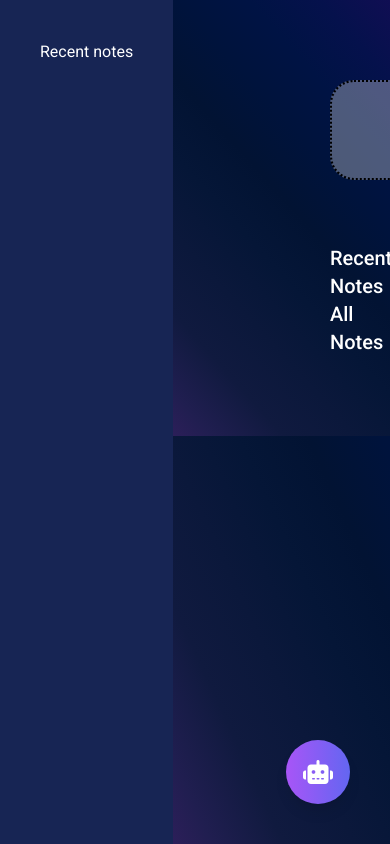
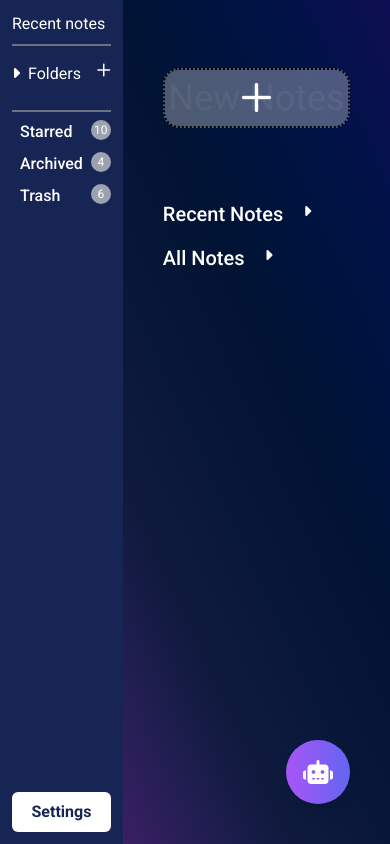
Before and after one commit to codynego/cerenote, a React (Vite) app in the folder frontend/: page /dashboard in a window 390 px wide. Built offline with nearby package versions, Linux system fonts and the light colour scheme.

Commit message:
refactor Dashboard layout for improved responsiveness, update ListCard and ListNotes styles, and enhance SideBar with additional section

```diff
--- a/frontend/src/App.tsx
+++ b/frontend/src/App.tsx
@@ -4,6 +4,20 @@ import { Login } from "./pages/authentication/Login";
 import { Signup } from "./pages/authentication/Signup";
 import { AuthProvider } from "./context/AuthProvider";
 import { Dashboard } from "./pages/Dashboard";
+
+import { useAuth } from '@/context/AuthProvider';
+import { Navigate } from 'react-router-dom';
+
+const ProtectedRoute = ({ element }: { element: JSX.Element }) => {
+  const { isAuthenticated } = useAuth();
+
+  if (!isAuthenticated) {
+    return <Navigate to="/login" replace />;
+  }
+
+  return element;
+};
+
 
 function App() {
   return (
@@ -13,7 +27,7 @@ function App() {
           <Route path="/" element={<Home />} />
           <Route path="/login" element={<Login />} />
           <Route path="/signup" element={<Signup />} />
-          <Route path="/dashboard" element={<Dashboard />} />
+          <Route path="/dashboard" element={<ProtectedRoute element={<Dashboard />} />} />
         </Routes>
       </BrowserRouter>
     </AuthProvider>
--- /dev/null
+++ b/frontend/src/components/Category.tsx
@@ -0,0 +1,19 @@
+import React from 'react';
+
+
+interface CategoryProps {
+  title: string;
+  count: number;
+}
+
+export const Category: React.FC<CategoryProps> = ({ title, count }) => {
+
+  return (
+      <div className='ml-2 flex gap-2 cursor-pointer justify-between pt-2'>
+        <div>
+            <h1>{title}</h1>
+        </div>
+        <div className='rounded-full w-5 h-5 text-xs flex justify-center items-center bg-gray-400'>{count}</div>
+    </div>
+  )
+}
--- /dev/null
+++ b/frontend/src/components/DirCategory.tsx
@@ -0,0 +1,16 @@
+import React from 'react';
+import {DropDown} from './DropDown'; // Adjust the path as necessary
+
+interface DirCategoryProps {
+  title: string;
+}
+
+export const DirCategory: React.FC<DirCategoryProps> = ({ title }) => {
+  const [dropDown, setDropDown] = React.useState(false);
+  return (
+      <div className='ml-2 flex gap-2 cursor-pointer'>
+        <DropDown dropDown={dropDown} setDropDown={setDropDown} />
+        <h2>{title}</h2>
+    </div>
+  )
+}
--- /dev/null
+++ b/frontend/src/components/DropDown.tsx
@@ -0,0 +1,14 @@
+interface DropDownProps {
+    dropDown: boolean;
+    setDropDown: (dropDown: boolean) => void;
+}
+
+export const DropDown = ({ dropDown, setDropDown }: DropDownProps) => {
+  return (
+    <div>
+        <div onClick={() => setDropDown(!dropDown)}>
+            {dropDown ? <i className="fa-solid fa-caret-down" ></i> : <i className="fa-solid fa-caret-right" ></i>}
+        </div>
+    </div>
+  )
+}
--- a/frontend/src/components/ListCard.tsx
+++ b/frontend/src/components/ListCard.tsx
@@ -1,7 +1,7 @@
 
 export const ListCard = () => {
   return (
-    <div className="bg-white text-black p-5 rounded-3xl h-[100px]">
+    <div className="bg-white text-black p-5 rounded-2xl h-[60px] md:h-[80px]">
         <h1>Card List</h1>
     </div>
   )
--- a/frontend/src/components/ListNotes.tsx
+++ b/frontend/src/components/ListNotes.tsx
@@ -1,5 +1,6 @@
 import React from "react";
 import { ListCard } from "./ListCard";
+import { DropDown } from "./DropDown";
 
 interface ListNotesProps {
   title: string;
@@ -8,25 +9,21 @@ interface ListNotesProps {
 export const ListNotes = ({ title }: ListNotesProps) => {
     const [dropDown, setDropDown] = React.useState(false);
   return (
-    <div className="">
-        <div className="flex gap-10">
+    <div className="py-2 overflow-x-hidden">
+        <div className="flex gap-5">
         <h1 className="text-xl">{title}</h1>
-        <div onClick={() => setDropDown(!dropDown)} className="duration-1000">
-        {dropDown ? <i className="fa-solid fa-caret-down" ></i> : <i className="fa-solid fa-caret-right" ></i>}
-        </div>
+        <DropDown dropDown={dropDown} setDropDown={setDropDown} />
         </div>
         {
             dropDown ?
-            <div className="grid grid-cols-3 gap-5 my-3 duration-1000">
+            <div className="grid grid-cols-2 lg:grid-cols-3 gap-5 my-3">
                 <ListCard/>
                 <ListCard/>
                 <ListCard/>
                 <ListCard/>
                 <ListCard/>
                 <ListCard/>
-                <ListCard/>
-                <ListCard/>
-                <ListCard/>
+
             </div> : null
         }
     </div>
--- a/frontend/src/components/SideBar.tsx
+++ b/frontend/src/components/SideBar.tsx
@@ -1,10 +1,40 @@
+import React from 'react';
+import { DropDown } from './DropDown';
+import { DirCategory } from './DirCategory';
+import { Category } from './Category';
 
 export const SideBar = () => {
+    const [dropDown, setDropDown] = React.useState(false);
   return (
-    <div className="md:w-1/5 h-screen bg-blue-950  shadow-slate-300 p-10 fixed">
+    <div className='md:w-1/5 h-screen bg-blue-950  shadow-slate-300 p-3 md:p-7 flex flex-col justify-between'>
+      <div className="">
         <div className="">
             <h2>Recent notes</h2>
         </div>
+        <div className='border-b-2 border-t-2 mt-2 pt-4 pb-4 border-gray-500'>
+          <div className="flex justify-between ">
+            <div className='flex gap-2 cursor-pointer mb-2'>
+                <DropDown dropDown={dropDown} setDropDown={setDropDown} />
+                <h2>Folders</h2>
+              </div>
+              <i className="fa-regular fa-plus cursor-pointer"></i>
+          </div>
+          {dropDown ?
+          <div className='flex flex-col gap-2'>
+            <DirCategory title="Personal Media" />
+            <DirCategory title="Work" />
+            <DirCategory title="School" />
+          </div> : null}
+        </div>
+        <div>
+          <Category title="Starred" count={10} />
+          <Category title="Archived" count={4} />
+          <Category title="Trash" count={6} />
+        </div>
+      </div>
+      <div className='bg-white text-blue-950 font-semibold p-2 rounded-md w-full  text-center hover:bg-purple-200 hover:opacity-80'>
+        <button className='text-center'>Settings</button>
+      </div>
     </div>
   )
 }
--- a/frontend/src/context/AuthProvider.tsx
+++ b/frontend/src/context/AuthProvider.tsx
@@ -8,7 +8,7 @@ interface AuthContextType {
 const AuthContext = createContext<AuthContextType | undefined>(undefined);
 
 export const AuthProvider = ({ children }: { children: ReactNode }) => {
-  const [isAuthenticated, setIsAuthenticated] = useState(false);
+  const [isAuthenticated, setIsAuthenticated] = useState(true);
 
   return (
     <AuthContext.Provider value={{ isAuthenticated, setIsAuthenticated }}>
--- a/frontend/src/index.css
+++ b/frontend/src/index.css
@@ -5,6 +5,11 @@
 
 .bg-primary {
   background-image: linear-gradient(to right top, #691476, #4e1d6d, #351f60, #201e50, #101a3f, #0b183b, #051637, #021333, #00133c, #001344, #05114c, #100e53);
+}
+
+* {
+  padding: 0;
+  margin: 0;
 }
 
 body {
--- a/frontend/src/pages/Dashboard.tsx
+++ b/frontend/src/pages/Dashboard.tsx
@@ -1,24 +1,34 @@
 import { FloatingBtn } from "@/components/FloatingBtn"
 import { ListNotes } from "@/components/ListNotes"
 import { SideBar } from "@/components/SideBar"
-
+import { useAuth } from '../context/AuthProvider';
+import { useNavigate } from "react-router-dom";
 
 export const Dashboard = () => {
+  const { isAuthenticated } = useAuth();
+  const navigate = useNavigate();
+  if (!isAuthenticated) {
+    navigate('/login')
+    return
+  }
   return (
-    <div className="bg-primary text-white relative">
-      <SideBar/>
-      <div className="ml-[250px] p-20 overflow-x-hidden">
-        <div className="bg-white bg-opacity-30 border-dotted border-2 border-black w-[600px] h-[100px] flex justify-center items-center hover:opacity-60 hover:border-4 relative rounded-3xl m-auto">
-          <i className="fa-regular fa-plus text-4xl"></i>
-          <p className="absolute w-full text-6xl  opacity-5 text-center">New Notes</p>
+    <div className="bg-primary text-white flex w-full h-screen overflow-hidden">
+      <SideBar />
+      <div className="flex-1 flex flex-col overflow-y-auto p-10">
+        <div className="flex justify-center py-7">
+          <div className="w-full max-w-[600px] md:max-w-[800px]">
+            <div className="bg-white bg-opacity-30 border-dotted border-2 border-black md:w-[600px] md:h-[100px] h-[60px] flex justify-center items-center hover:opacity-60 hover:border-4 relative rounded-2xl m-auto">
+              <i className="fa-regular fa-plus text-4xl"></i>
+              <p className="absolute w-full text-4xl md:text-6xl opacity-5 text-center">New Notes</p>
+            </div>
+            <div className="mt-16">
+              <ListNotes title={"Recent Notes"} />
+              <ListNotes title={"All Notes"} />
+            </div>
+            <FloatingBtn />
+          </div>
         </div>
-        <div className="mt-16">
-          <ListNotes title={"Recent Notes"}/>
-          <ListNotes title={"All Notes"}/>
-        </div>
-        <FloatingBtn/>
       </div>
-
     </div>
   )
 }
--- a/frontend/src/pages/authentication/Login.tsx
+++ b/frontend/src/pages/authentication/Login.tsx
@@ -3,7 +3,7 @@ import React, { useState, useEffect } from 'react';
 import axios from 'axios';
 import { useNavigate } from 'react-router-dom';
 import { AuthBtn } from '@/components/AuthBtn';
-
+import { useAuth } from '@/context/AuthProvider';
 export const Login = () => {
   const [email, setEmail] = useState('');
   const [password, setPassword] = useState('');
@@ -11,6 +11,8 @@ export const Login = () => {
   const [emailError, setEmailError] = useState('');
   const [passwordError, setPasswordError] = useState('');
   const [fetching, setFetching] = useState(false)
+  const { setIsAuthenticated } = useAuth()
+
 
   useEffect(() => {
     // if (email && !/\S+@\S+\.\S+/.test(email)) {
@@ -56,6 +58,8 @@ export const Login = () => {
 
       if (response.status === 200) {
         console.log(response)
+        localStorage.setItem('token', response.data.access_token);
+        setIsAuthenticated(true)
         navigate('/dashboard'); // Navigate to the dashboard or another page
       } else {
         console.error('Login failed:', response.statusText);
```
